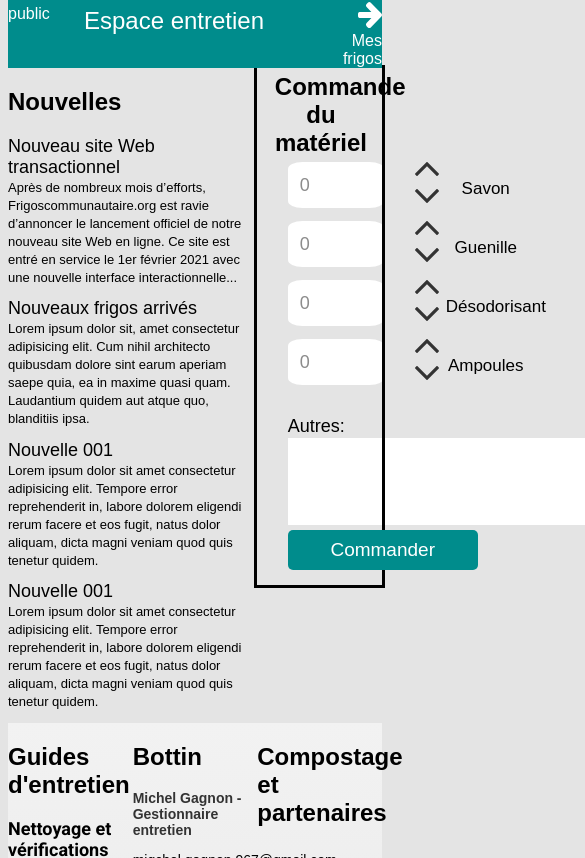
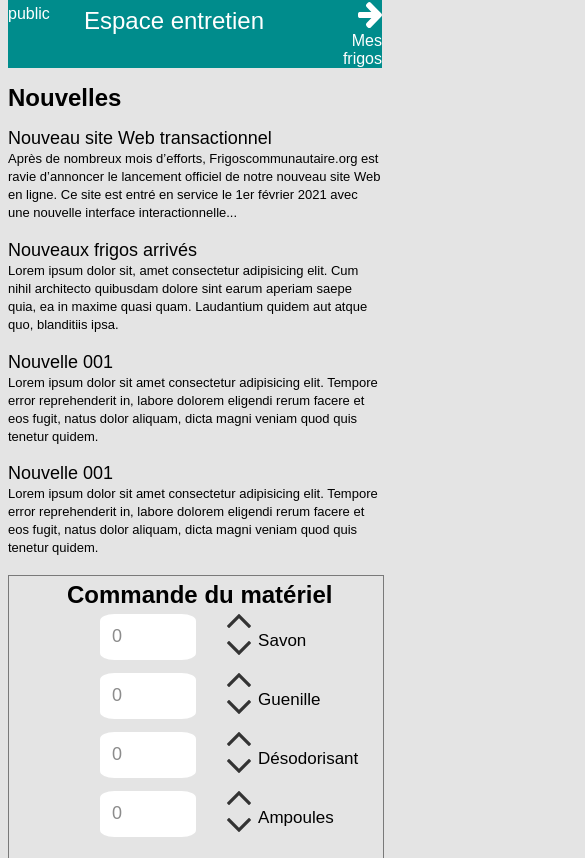
Before and after one commit to solfrak/LOG2420-projet, a plain HTML site: page mainPage.html in a window 390 px wide. Shown: the part 45-903 px from the top of the page, 585 px wide, since content can reach past the window. Drawn offline with Linux system fonts and the light colour scheme.

Commit message:
responsive start to work

```diff
--- a/data.json
+++ b/data.json
@@ -41,5 +41,9 @@
         { "NomProduit": "Guenillhe"},
         { "NomProduit": "Désodorisant"},
         { "NomProduit": "Ampoules"}
+    ],
+
+    "Guide":[
+        {}
     ]
 }
--- a/mainPage.html
+++ b/mainPage.html
@@ -49,8 +49,63 @@
 
 
         </section>
+        <div>
+            <div class="nouvelles_container" style="overflow: auto;">
+                <div class = "nouvelles">
+                    <h1>Nouvelles</h1>
+                    <div class = "popup" id = "popup">
+                        <img class = "xButton" id = "xButton" src = "https://image.flaticon.com/icons/png/512/458/458595.png" alt = "xButton"></img>
+                        <span class = "popup_title">Nouveau site Web transactionnel</span>
+                        <p class = "popup_p">Après de nombreux mois d’efforts, Frigoscommunautaire.org
+                            est ravie d’annoncer le lancement officiel de notre
+                            nouveau site Web en ligne. Ce site est entré en service le 1er
+                            février 2021 avec une nouvelle interface interactionnelle.
+                            Les membres de l’association disposent maintenant de l’avantage
+                            supplémentaire de pouvoir en tout temps donner et prendre
+                            des repas et aliments dans les différents frigos sur
+                            le territoire de Montréal. Avec ce nouveau site,
+                            les membres de Frigoscommunautaire.org bénéficient de
+                            nouvelles fonctionnalités telles que des frigos numériques affichant
+                             différents types d’information sur tous les aliments disponibles tels
+                             que le nombre de portions, les allergéniques présents et la date de
+                             péremption. Les preneurs pourront réserver des aliments en les ajoutant à
+                             leurs paniers électroniques avant de passer aux frigos pour les récupérer.
+                             Le nouveau site averti les donateurs qu’utilisent leurs propres contenants
+                             lorsqu’ils sont retournés au frigo d’origine dument nettoyés. Le nouveau
+                             site aide dans la formation des bénévoles et les supporte dans les différents
+                             flux d’information associés aux tâches de nettoyage et entretien des frigos.
+                             Ils peuvent tenir le système d’information tout à fait actualisé sur l’état
+                             (nettoyé et fonctionnel) des frigos ainsi que sur l’inventaire des aliments
+                             disponibles. </p>
+                    </div>
+                    <ul>
+                        <li class="article-container">
+                            <div class="firstarticlecontainer" id="firstarticlecontainer">
+                                <span class="article" id = "firstarticle">Nouveau site Web transactionnel</span><br>
+                                <span class="articlep">Après de nombreux mois d’efforts, Frigoscommunautaire.org
+                                    est ravie d’annoncer le lancement officiel de notre
+                                    nouveau site Web en ligne. Ce site est entré en service le 1er
+                                    février 2021 avec une nouvelle interface interactionnelle...</span>
+                            </div>
+                        </li>
+                        <li class="article-container">
+                            <span class="article">Nouveaux frigos arrivés</span><br>
+                            <span class="articlep">Lorem ipsum dolor sit, amet consectetur adipisicing elit. Cum nihil architecto quibusdam dolore sint earum aperiam saepe quia, ea in maxime quasi quam. Laudantium quidem aut atque quo, blanditiis ipsa.</span>
+                        </li>
+                        <li class="article-container">
+                            <span class="article">Nouvelle 001</span><br>
+                            <span class="articlep">Lorem ipsum dolor sit amet consectetur adipisicing elit. Tempore error reprehenderit in, labore dolorem eligendi rerum facere et eos fugit, natus dolor aliquam, dicta magni veniam quod quis tenetur quidem.</span>
+                        </li>
+                        <li class="article-container">
+                            <span class="article">Nouvelle 001</span><br>
+                            <span class="articlep">Lorem ipsum dolor sit amet consectetur adipisicing elit. Tempore error reprehenderit in, labore dolorem eligendi rerum facere et eos fugit, natus dolor aliquam, dicta magni veniam quod quis tenetur quidem.</span>
+                        </li>
+                    </ul>
+                </div>
+            </div>
 
-        <aside class="commande">
+
+            <div class="commande">
                 <div class="grid-container2" id= "Potato">
                     <div class="grid-item">
                         <span class="commande_title">Commande du matériel</span>
@@ -112,61 +167,11 @@
 
 
                 </div>
-        </aside>
+            </div>
+        </div>
 
-        <section class="nouvelles_et_commandes">
-            <div class = "nouvelles">
-                <h1>Nouvelles</h1>
-                <div class = "popup" id = "popup">
-                    <img class = "xButton" id = "xButton" src = "https://image.flaticon.com/icons/png/512/458/458595.png" alt = "xButton"></img>
-                    <span class = "popup_title">Nouveau site Web transactionnel</span>
-                    <p class = "popup_p">Après de nombreux mois d’efforts, Frigoscommunautaire.org
-                        est ravie d’annoncer le lancement officiel de notre
-                        nouveau site Web en ligne. Ce site est entré en service le 1er
-                        février 2021 avec une nouvelle interface interactionnelle.
-                        Les membres de l’association disposent maintenant de l’avantage
-                        supplémentaire de pouvoir en tout temps donner et prendre
-                        des repas et aliments dans les différents frigos sur
-                        le territoire de Montréal. Avec ce nouveau site,
-                        les membres de Frigoscommunautaire.org bénéficient de
-                        nouvelles fonctionnalités telles que des frigos numériques affichant
-                         différents types d’information sur tous les aliments disponibles tels
-                         que le nombre de portions, les allergéniques présents et la date de
-                         péremption. Les preneurs pourront réserver des aliments en les ajoutant à
-                         leurs paniers électroniques avant de passer aux frigos pour les récupérer.
-                         Le nouveau site averti les donateurs qu’utilisent leurs propres contenants
-                         lorsqu’ils sont retournés au frigo d’origine dument nettoyés. Le nouveau
-                         site aide dans la formation des bénévoles et les supporte dans les différents
-                         flux d’information associés aux tâches de nettoyage et entretien des frigos.
-                         Ils peuvent tenir le système d’information tout à fait actualisé sur l’état
-                         (nettoyé et fonctionnel) des frigos ainsi que sur l’inventaire des aliments
-                         disponibles. </p>
-                </div>
-                <ul>
-                    <li class="article-container">
-                        <div class="firstarticlecontainer" id="firstarticlecontainer">
-                            <span class="article" id = "firstarticle">Nouveau site Web transactionnel</span><br>
-                            <span class="articlep">Après de nombreux mois d’efforts, Frigoscommunautaire.org
-                                est ravie d’annoncer le lancement officiel de notre
-                                nouveau site Web en ligne. Ce site est entré en service le 1er
-                                février 2021 avec une nouvelle interface interactionnelle...</span>
-                        </div>
-                    </li>
-                    <li class="article-container">
-                        <span class="article">Nouveaux frigos arrivés</span><br>
-                        <span class="articlep">Lorem ipsum dolor sit, amet consectetur adipisicing elit. Cum nihil architecto quibusdam dolore sint earum aperiam saepe quia, ea in maxime quasi quam. Laudantium quidem aut atque quo, blanditiis ipsa.</span>
-                    </li>
-                    <li class="article-container">
-                        <span class="article">Nouvelle 001</span><br>
-                        <span class="articlep">Lorem ipsum dolor sit amet consectetur adipisicing elit. Tempore error reprehenderit in, labore dolorem eligendi rerum facere et eos fugit, natus dolor aliquam, dicta magni veniam quod quis tenetur quidem.</span>
-                    </li>
-                    <li class="article-container">
-                        <span class="article">Nouvelle 001</span><br>
-                        <span class="articlep">Lorem ipsum dolor sit amet consectetur adipisicing elit. Tempore error reprehenderit in, labore dolorem eligendi rerum facere et eos fugit, natus dolor aliquam, dicta magni veniam quod quis tenetur quidem.</span>
-                    </li>
-                </ul>
-            </div>
-        </section>
+
+
 
         <section class="bas_de_page">
             <div class="column" id="guide">
--- a/script.js
+++ b/script.js
@@ -119,32 +119,33 @@ function commandes(){
     var element  = document.getElementById('Potato');
     for(x in data.Produit){
 
+        //DIV parent
+        let produit = document.createElement("div");
+        produit.className = "grid-item";
+        //DIV enfant 1
+        let produit2 = document.createElement("div");
+        produit2.className = "inner-grid-container";
+        // NOM du PRODUIT
         let Nom = document.createElement("p");
         Nom.className ="product_name";
-        nom.innerHTML = data.Produit[x].NomProduit;
-
-        let produit = document.createElement("div");
-        produit.className = "grid-item";
-
-        let produit2 = document.createElement("div");
-        produit2.className = "inner-grid-container";
-
+        Nom.innerHTML = data.Produit[x].NomProduit;
+        //INPUT affichant le nombre
         let InputElement = document.createElement("input");
         InputElement.className = "commandElemInput";
         inputElement.id ="produit"+x+"Input";
         inputElement.value = 0;
-
+        // ZONE DES BOUTTONS
         let ButtonElement = document.createElement("div");
         ButtonElement.className = "button-grid";
-
+        //BOUTTONS +
         let buttonUp = document.createElement("img");
-        buttonUp.className= "commandButtonUp";
+        buttonUp.className = "commandButtonUp";
         buttonUp.alt = "";
         buttonUp.src ="/picture/up_u345_a.svg";
         buttonUp.onClick() = up(inputElement.id);
-
+        //BOUTTONS -
         let buttonDown = document.createElement("img");
-        buttonDown.className= "commandButtonDown";
+        buttonDown.className = "commandButtonDown";
         buttonDown.alt = "";
         buttonDown.src ="/picture/down_u344_a.svg";
         buttonDown.onClick() = down(inputElement.id);
@@ -152,12 +153,13 @@ function commandes(){
         //Ajouter les boutons a ButtonElement
         ButtonElement.appendChild(buttonUp);
         ButtonElement.appendChild(buttonDown);
-
+        //Ajouter Input, les bouttons et le nom au  DIV enfant
         produit.appendChild(InputElement);
         produit2.appendChild(ButtonElement);
         produit2.appendChild(Nom);
-
+        //Ajouter le tout aux DIV parent
         produit.appendChild(produit2);
 
-        }
+    }
+
 }
--- a/style.css
+++ b/style.css
@@ -4,9 +4,6 @@ body {
   margin-top: 0 !important;
 }
 
-aside{
-  border-style: none;
-}
 ul {
   list-style-type: none;
   margin: 0;
@@ -126,6 +123,13 @@ li{
   padding-right: 10%;
 }
 
+.nouvelles_container{
+  float: left;
+  width: 60%;
+}
+
+
+
 .xButton{
   top: -10px;
   left: 100%;
@@ -235,6 +239,7 @@ li{
 .grid-container{
   display: grid;
   grid-template-columns: auto auto auto;
+
 }
 .inner-grid-container{
   display: grid;
@@ -258,11 +263,10 @@ li{
 .commande {
   font-family: Arial;
   font-weight: 400;
-  float: right;
+  float: left;
   margin: 0;
-  width: 33.33%;
-  outline-style: solid;
-  outline-color: black;
+  width: 39%;
+  border: 1px solid rgba(121, 121, 121, 1);
   text-align: left;
 }
 .commande_title{
@@ -283,7 +287,7 @@ li{
   height: 40px;
   border-radius: 15%;
   padding-left: 10px;
-
+  margin-right: 10%;
   font-size: 18px;
   color: #8C8C8C;
   vertical-align: none;
@@ -292,7 +296,7 @@ li{
 }
 .product_name{
   font-size: 17px;
-
+  text-align: left;
 }
 .commandElemComment{
   display: flex;
@@ -329,8 +333,7 @@ li{
 /*Nouvelles*/
 .nouvelles {
   float: left;
-  width: 66.66%;
-
+  width: 100%;
 }
 
 .article{
@@ -417,6 +420,12 @@ a{
 }
 
 
-@media only screen and (max-width: 700px){
 
+@media only screen and (max-width:1000px){
+  .nouvelles_container{
+    width: 100%;
+  }
+  .commande{
+    width: 100%;
+  }
 }
```
Lines whose indentation alone changed are shown as unchanged.
